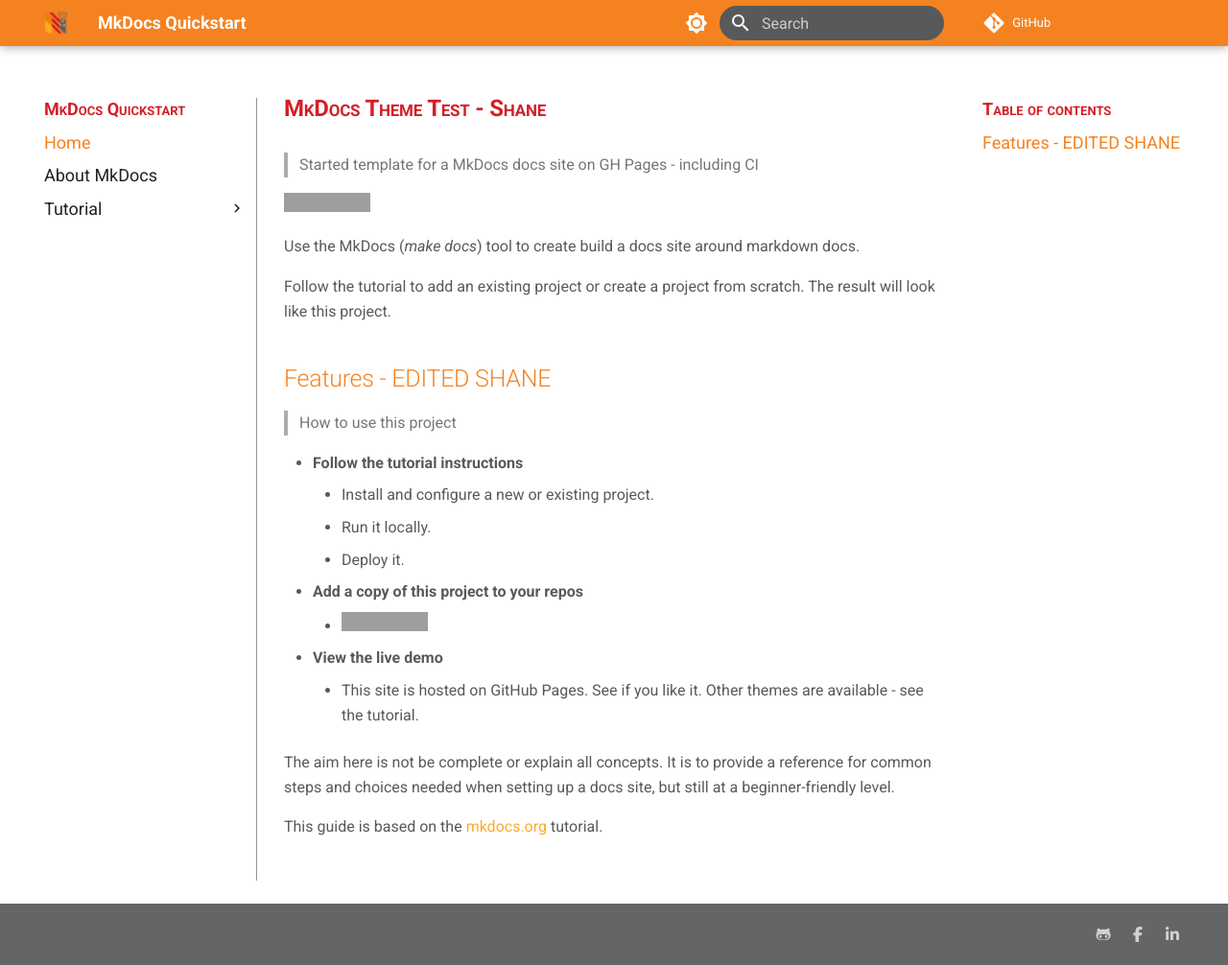
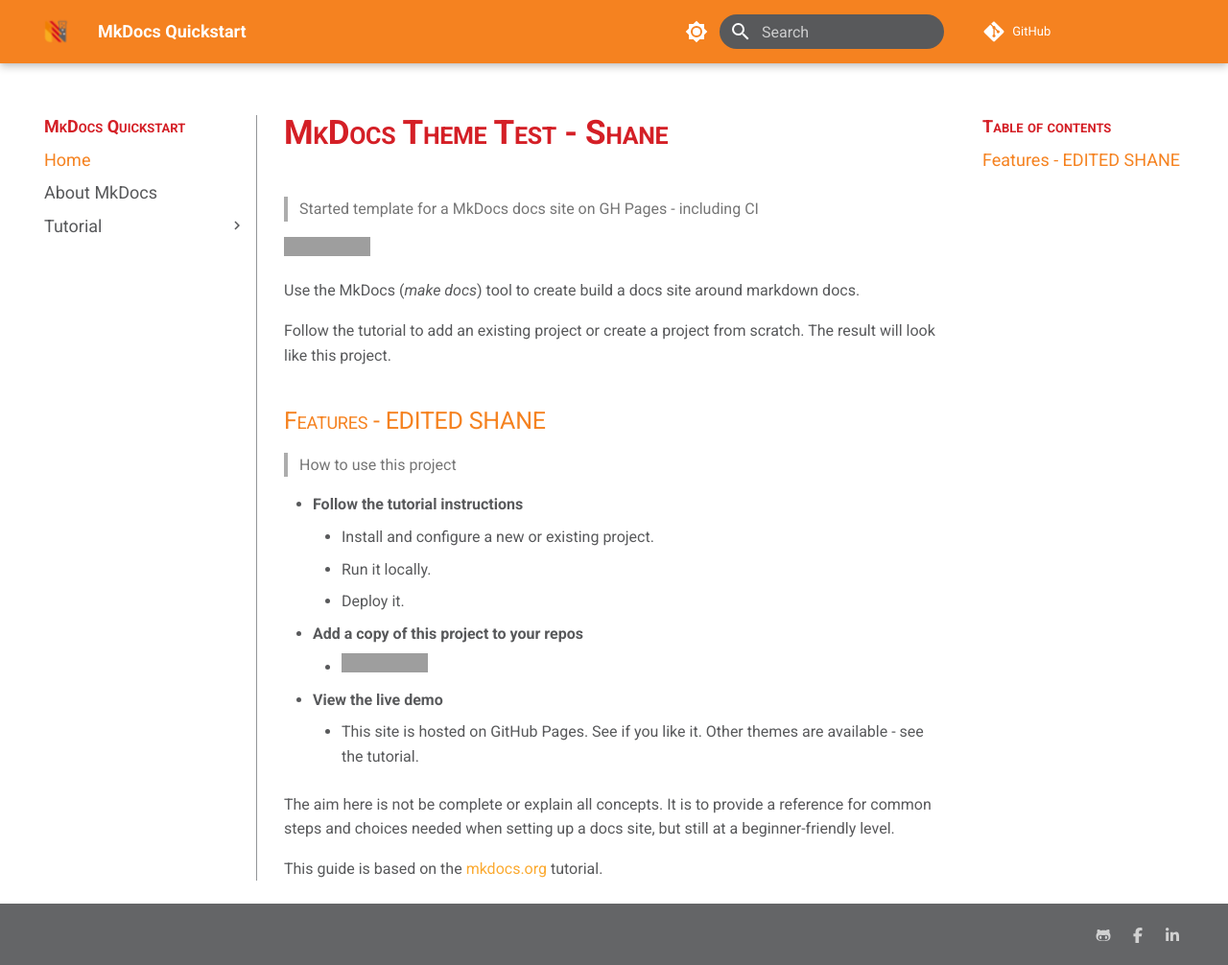
Before and after one commit to zimboflyman/mkDocs-setup, an MkDocs documentation site: the page built from docs/docs/index.md, in a window 1280 px wide and 1006 px high. Shown: the whole window at 96% size. Built offline with MkDocs 1.6.1 and Material for MkDocs 9.7.7, drawn with Linux system fonts in a browser that asks for light colours; comment, search, counter and statistics services are not loaded; grey boxes are pictures that could not be loaded.

Commit message:
Update extra.css

```diff
--- a/docs/docs/stylesheets/extra.css
+++ b/docs/docs/stylesheets/extra.css
@@ -38,12 +38,14 @@
     background-color: #58595b;;
     height: 1.8rem;
     border-radius: 24px;
+    margin: 9px 0;
 }
 
 /* Navigation */
 .md-nav {
     font-size: .9rem;
     line-height: 1.3;
+    color: #58595B
 }
 
 .md-nav__title {
@@ -53,7 +55,7 @@
 
 .md-typeset h1 {
     color: #D41F26;
-    font-size: 1.2rem;
+    font-size: 1.75rem;
     line-height: 1.3;
     margin: 0 0 1.25em;
     font-weight: 600;
@@ -63,7 +65,8 @@
 .md-typeset h2 {
     color: #F58220;;
 /*   color: #58595B; */
-/*     font-size: 2em;
+    font-variant-caps: petite-caps;
+    font-weight: 500;
     line-height: 1.3;
     margin: 0 0 1.25em */
 }
```
